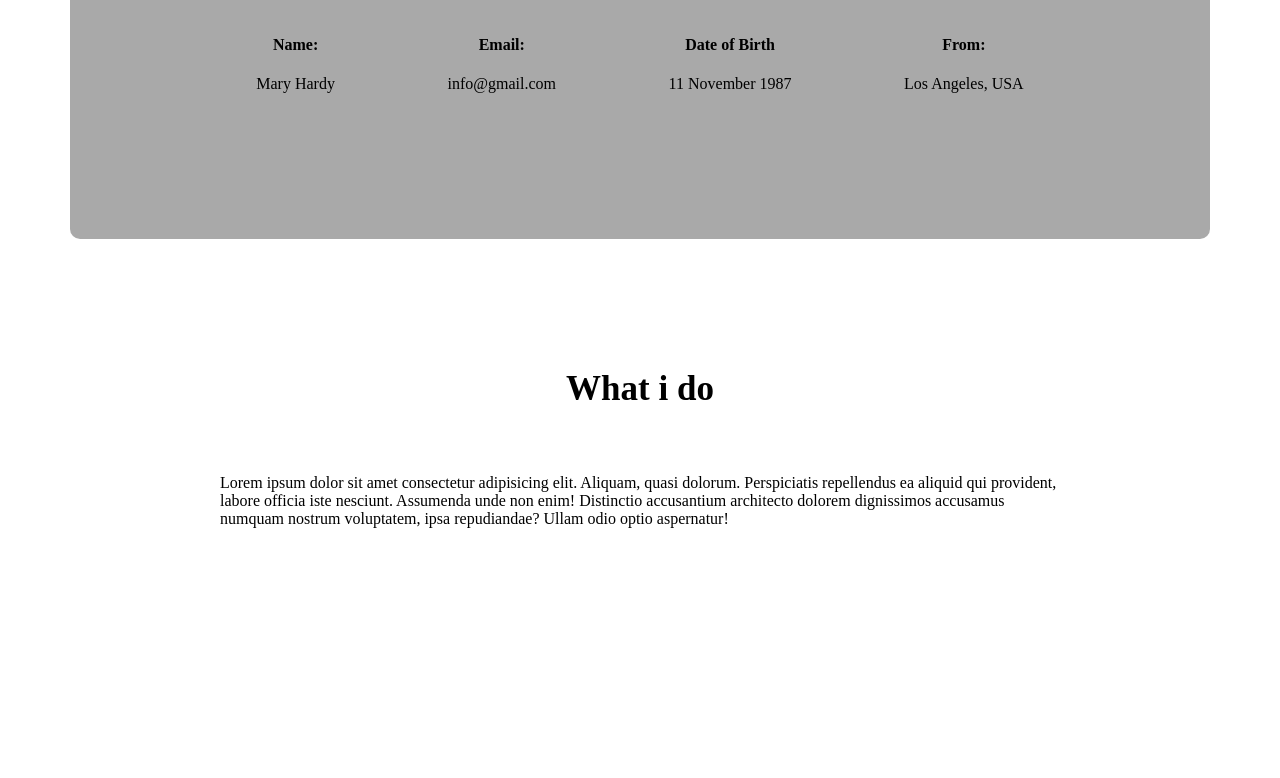
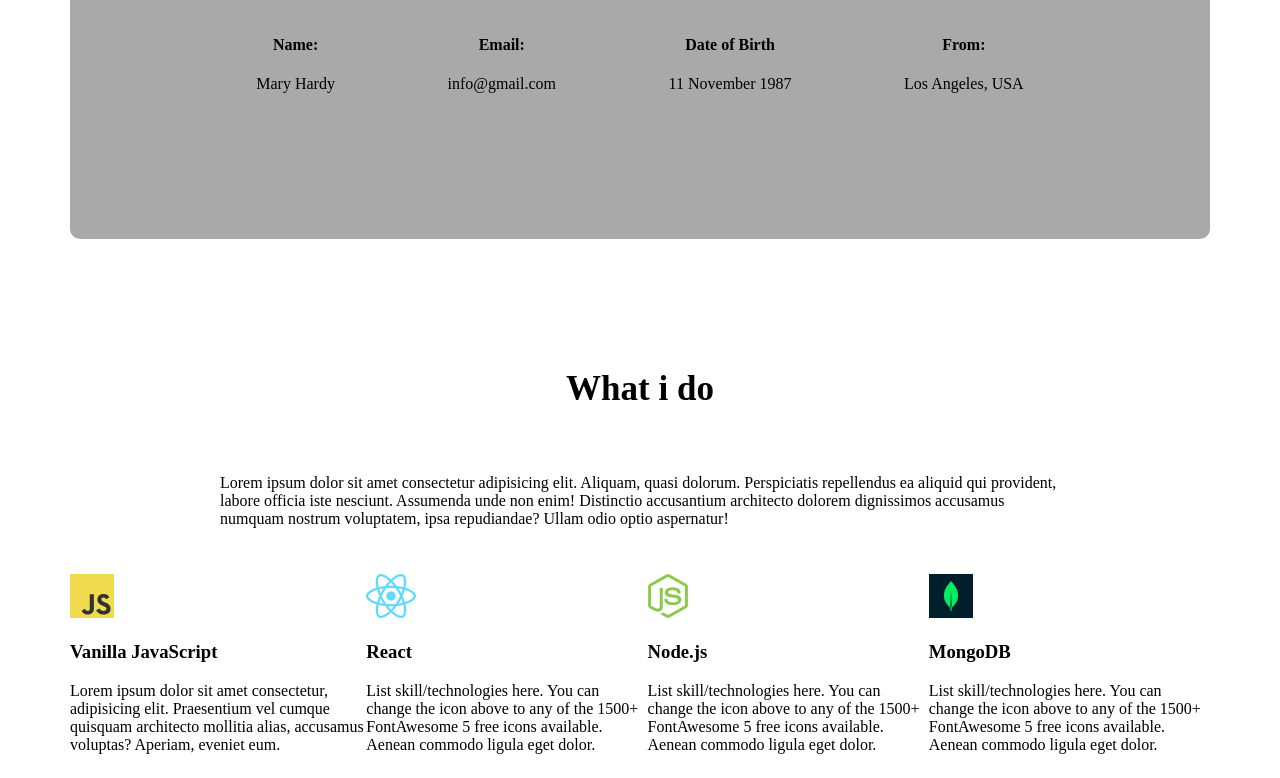
Before and after one commit to Mishukdev2001/mishuk-portfolio, a plain HTML site: page index.html in a window 1280 px wide. Shown: the part 1174-1952 px from the top of the page. Before the commit the page ends 1895 px from the top, so only its background shows below. Drawn offline with Linux system fonts and the light colour scheme.

Commit message:
this is the skill commit

```diff
--- a/index.html
+++ b/index.html
@@ -70,24 +70,43 @@
             <div class="skills-container">
                 <!-- .skill*4>img+h3.skill-title+p.skill-description -->
                 <div class="skill">
-                    <img src="" alt="">
-                    <h3 class="skill-title"></h3>
-                    <p class="skill-description"></p>
+                    <img src="images/icons/js.png" alt="">
+                    <h3 class="skill-title">Vanilla JavaScript
+                    </h3>
+                    <p class="skill-description">Lorem ipsum dolor sit amet consectetur, adipisicing elit. Praesentium vel cumque quisquam architecto mollitia alias, accusamus voluptas? Aperiam, eveniet eum.</p>
                 </div>
                 <div class="skill">
-                    <img src="" alt="">
-                    <h3 class="skill-title"></h3>
-                    <p class="skill-description"></p>
+                    <img src="images/icons/react.png" alt="">
+                    <h3 class="skill-title">React</h3>
+                    <p class="skill-description">List skill/technologies
+                        here. You can change the
+                        icon above to any of the
+                        1500+ FontAwesome 5
+                        free icons available.
+                        Aenean commodo ligula
+                        eget dolor.</p>
                 </div>
                 <div class="skill">
-                    <img src="" alt="">
-                    <h3 class="skill-title"></h3>
-                    <p class="skill-description"></p>
+                    <img src="images/icons/nodejs.png" alt="">
+                    <h3 class="skill-title">Node.js</h3>
+                    <p class="skill-description">List skill/technologies
+                        here. You can change the
+                        icon above to any of the
+                        1500+ FontAwesome 5
+                        free icons available.
+                        Aenean commodo ligula
+                        eget dolor.</p>
                 </div>
                 <div class="skill">
-                    <img src="" alt="">
-                    <h3 class="skill-title"></h3>
-                    <p class="skill-description"></p>
+                    <img src="images/icons/mongo.png" alt="">
+                    <h3 class="skill-title">MongoDB</h3>
+                    <p class="skill-description">List skill/technologies
+                        here. You can change the
+                        icon above to any of the
+                        1500+ FontAwesome 5
+                        free icons available.
+                        Aenean commodo ligula
+                        eget dolor.</p>
                 </div>
             </div>
         </section>
--- a/styles/portfolio.css
+++ b/styles/portfolio.css
@@ -122,3 +122,7 @@ main {
     padding: 30px 150px;
 
 }
+.skills-container{
+    display: flex;
+    justify-content: space-around;
+}
```
